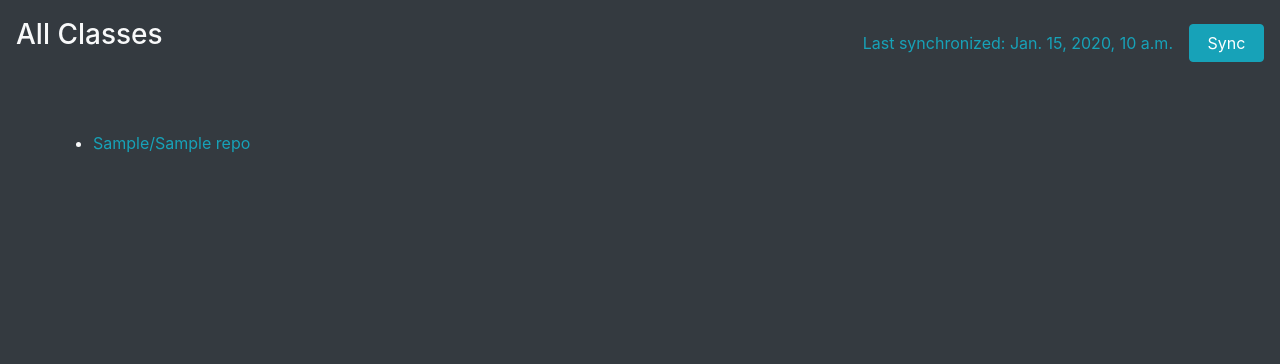
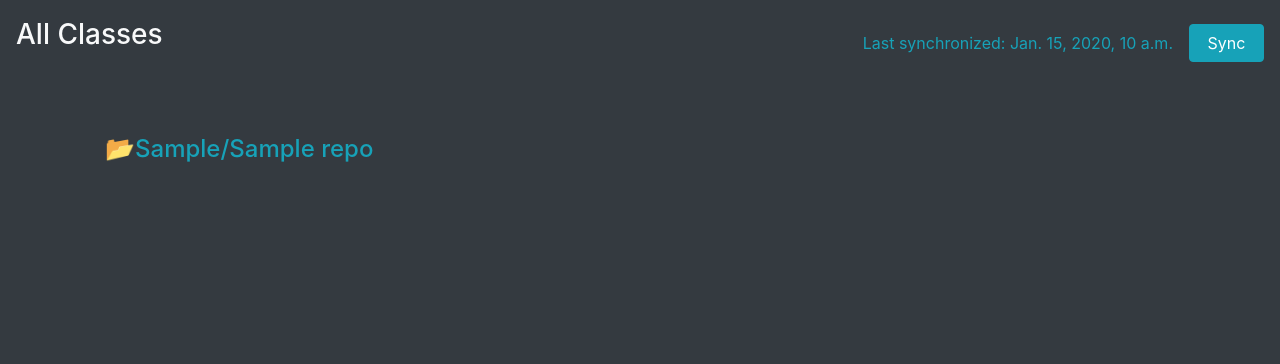
Before and after one commit to fabimass/class-report, a Django app: page / in a window 1280 px wide. Shown: the part 56-420 px from the top of the page. Run offline with Django 4.2, Linux system fonts and the light colour scheme; a user stored in the database is signed in; tables that the repository leaves empty hold one stand-in row (values such as "Sample post"); some libraries are stand-ins or nearby versions.

Commit message:
change look and feel of repo list

```diff
--- a/submissions/templates/submissions/index.html
+++ b/submissions/templates/submissions/index.html
@@ -11,12 +11,12 @@
 
 {% block body %}
 
-    <div class="p-5">
-        <ul class="text-light">
+    <div class="py-5 px-md-5 mx-md-5 d-flex align-items-center justify-content-center justify-content-md-start">
+        <ul class="text-light p-1">
         {% for repo in repos %}
-            <li>
-                <a class="text-info" href="{% url 'submissions' repo.owner repo.name %}">{{ repo }}</a>
-            </li>
+            <div>
+                <h4>📂<a class="text-info" href="{% url 'submissions' repo.owner repo.name %}">{{ repo }}</a></h4>
+            </div>
         {% endfor %}
         </ul>
     </div>
```
